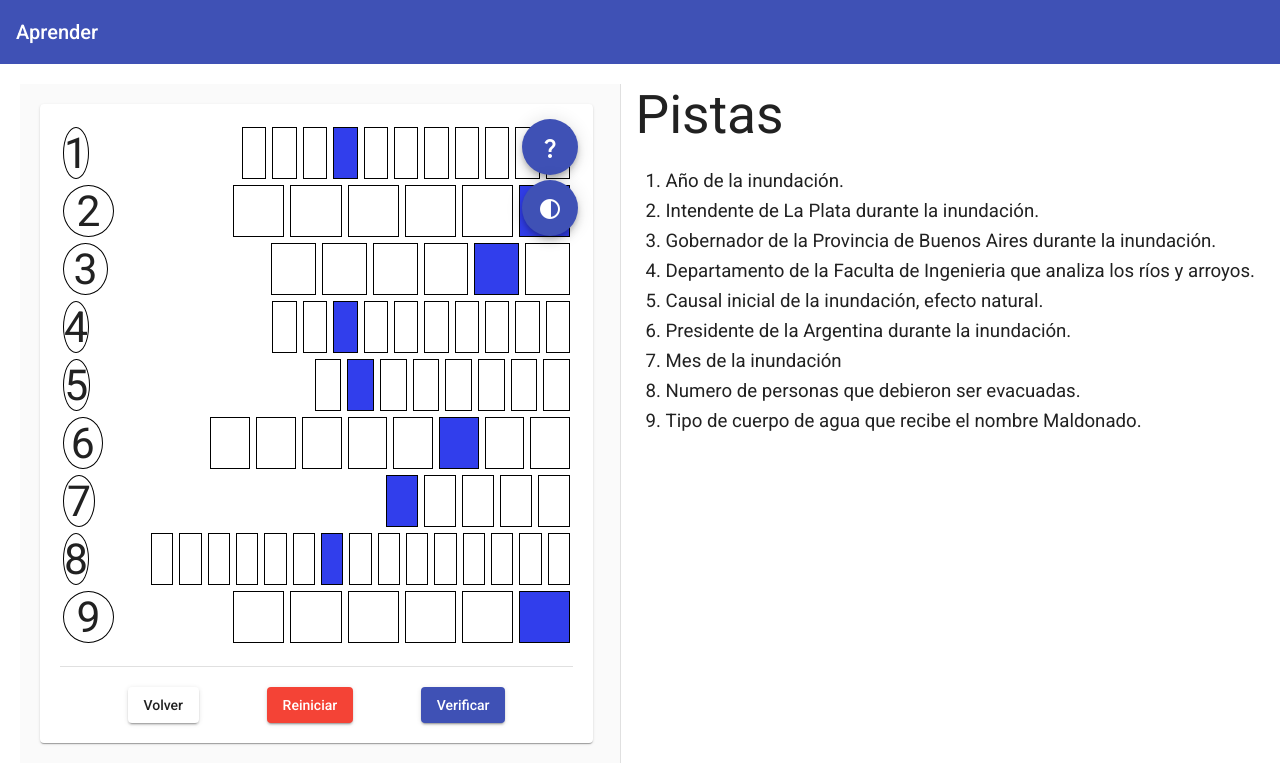
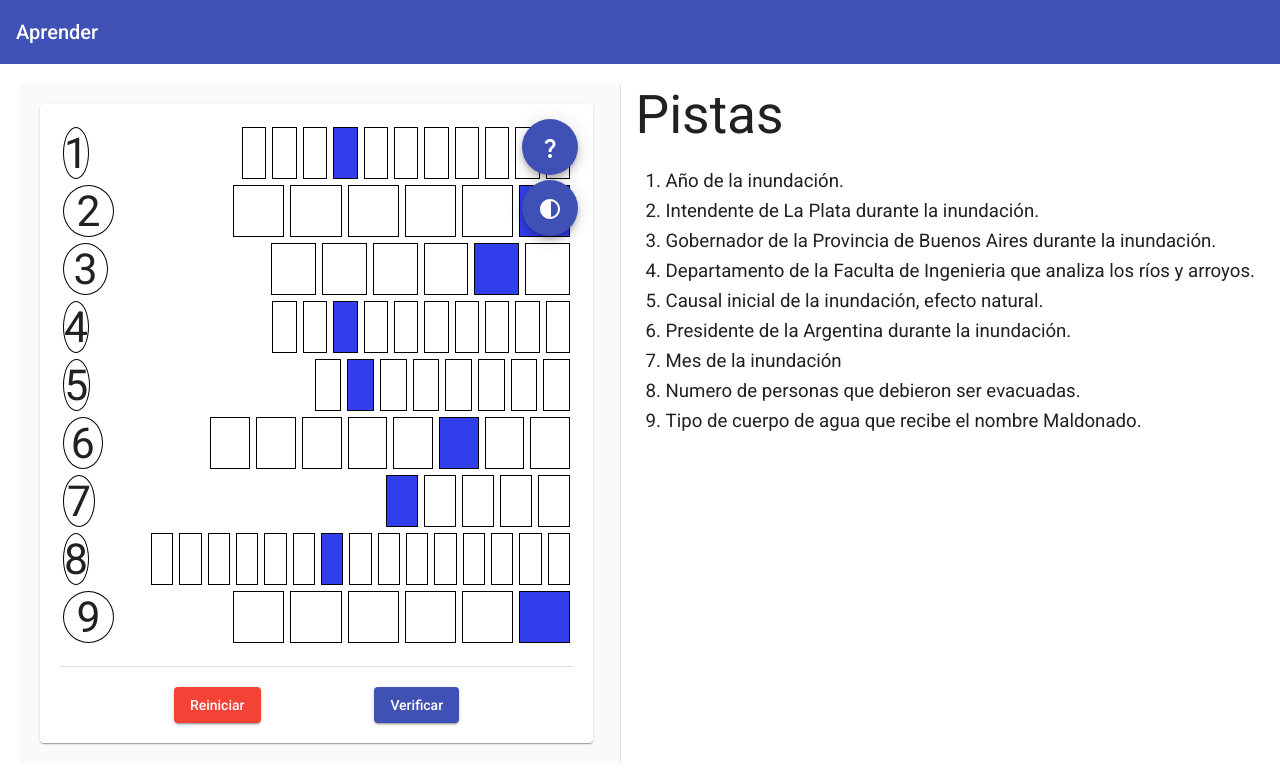
Before and after one commit to jspurim/dcu-crossword, an Angular app: page / in a window 1280 px wide. Shown: the top 784 px of the page. Built offline with nearby package versions, Linux system fonts and the light colour scheme.

Commit message:
Comment out the back button since it is not implemented yet.

```diff
--- a/src/app/puzzle/puzzle.component.html
+++ b/src/app/puzzle/puzzle.component.html
@@ -23,7 +23,7 @@
         </div>
         <mat-divider class="puzzle-divider"></mat-divider>
         <div class="puzzle-buttons">
-            <button mat-raised-button >Volver</button>
+            <!-- <button mat-raised-button >Volver</button> -->
             <button mat-raised-button color="warn" (click)="resetPuzzle()">Reiniciar</button>
             <button mat-raised-button color="primary" (click)="validatePuzzle()">Verificar</button>
         </div>
```
